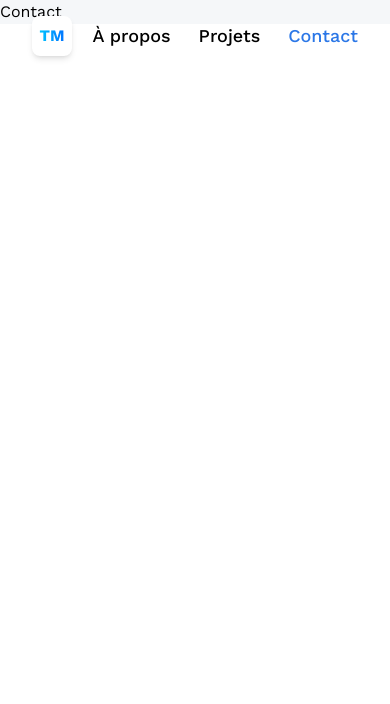
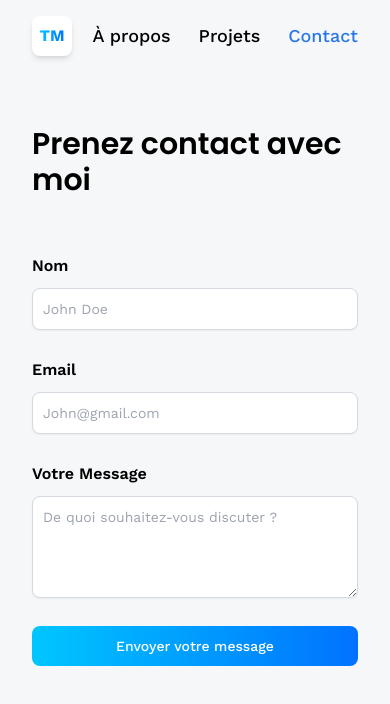
Before and after one commit to Ph4nToM00/portfolio_2023, a React (Vite) app: page /contact in a window 390 px wide. Shown: the top 704 px of the page. Built offline with nearby package versions, Linux system fonts and the light colour scheme.

Commit message:
portfolio 2023

```diff
--- /dev/null
+++ b/src/components/HomeInfo.jsx
@@ -0,0 +1,52 @@
+import React from 'react'
+import { Link } from 'react-router-dom'
+import arrow from '../assets/icons/arrow.svg'
+
+const InfoBox = ({ text, link, btnText }) => (
+  <div className='info-box'>
+    <p className='font-medium sm:text-xl text-center'>{text}</p>
+    <Link to={link} className='neo-brutalism-white neo-btn'>
+      {btnText}
+      <img src={arrow} className='w-4 h-4 object-contain'/>
+    </Link>
+  </div>
+);
+
+const renderContent = {
+  1: (
+    <h1 className='sm:text-xl sm:leading-snug text-center neo-brutalism-blue py-4 px-8 text-white mx-5'>
+      Bonjour, je m'appelle <span className='font-semibold'>Tristan</span> 👋🏻
+      <br />
+       Je suis développeur fullstack en France 🇫🇷
+    </h1>
+  ),
+  2: (
+    <InfoBox
+      text="j'ai acquis de nombreuses compétences en cours de route."
+      link='/about'
+      btnText='En savoir plus à propos de moi'
+    />
+  ),
+  3: (
+    <InfoBox
+      text="J'ai mené à bien de nombreux projets au fil du temps. Curieux de connaître l'impact ?"
+      link='/projects'
+      btnText='Visitez mon portfolio'
+    />
+  ),
+  4: (
+    <InfoBox
+      text="Vous avez besoin d'un projet ou vous cherchez un développeur ? je suis à quelques clics de souris."
+      link='/contact'
+      btnText='Parlons-en !'
+    />
+  ),
+}
+
+
+
+const HomeInfo = ({ currentStage }) => {
+  return renderContent[currentStage] || null;
+}
+
+export default HomeInfo
--- a/src/pages/Contact.jsx
+++ b/src/pages/Contact.jsx
@@ -1,7 +1,51 @@
+import React, { useState } from 'react'
+
+
 
 const Contact = () => {
+
+  const [form, setForm] = useState({ name: '', email: '', message: '' });
+  const [isLoading, setIsLoading] = useState(false);
+
+  const handleChange = () => {};
+  const handleFocus = () => {};
+  const handleBlur = () => {};
+
   return (
-    <div>Contact</div>
+    <section className="relative flex lg:flex-row flex-col max-container">
+      <div className="flex-1 min-w-[50%] flex flex-col">
+        <h1 className="head-text">Prenez contact avec moi</h1>
+
+        <form className="w-full flex flex-col gap-7 mt-14">
+          <label className="text-balck-500 font-semibold">Nom
+          <input type="text" name="name" className="input" placeholder="John Doe" required
+            value={form.name}
+            onChange={handleChange}
+            onFocus={handleFocus}
+            onBlur={handleBlur}
+
+          />
+          </label>
+          <label className="text-balck-500 font-semibold">Email
+          <input type="email" name="email" className="input" placeholder="John@gmail.com" required
+            value={form.email}
+            onChange={handleChange}
+            onFocus={handleFocus}
+            onBlur={handleBlur}
+          />
+          </label>
+          <label className="text-balck-500 font-semibold">Votre Message
+          <textarea type="text" name="message" rows={4} className="textarea" placeholder="De quoi souhaitez-vous discuter ? " required
+            value={form.message}
+            onChange={handleChange}
+            onFocus={handleFocus}
+            onBlur={handleBlur}
+          />
+          </label>
+          <button type='submit' className="btn" disabled={isLoading} onFocus={handleFocus} onBlur={handleBlur}>{isLoading ? 'Envoi en cours ...' : 'Envoyer votre message'}</button>
+        </form>
+      </div>
+    </section>
   )
 }
 
--- a/src/pages/Home.jsx
+++ b/src/pages/Home.jsx
@@ -1,5 +1,7 @@
 import { Canvas } from "@react-three/fiber"
 import { Suspense, useState } from "react"
+
+import HomeInfo from "../components/HomeInfo"
 import Loader from "../components/Loader"
 
 import Island from "../models/Island"
@@ -7,9 +9,7 @@ import Sky from "../models/Sky"
 import Bird from "../models/Bird"
 import Plane from "../models/Plane"
 
-{/* <div className="absolute top-28 left-0 right-0 z-10 flex items-center justify-center">
-            POPUP
-        </div>  */}
+
 
 const Home = () => {
     const [isRotating, setIsRotating] = useState(false);
@@ -52,6 +52,9 @@ const Home = () => {
 
     return (
         <section className="w-full h-screen remative">
+            <div className="absolute top-28 left-0 right-0 z-10 flex items-center justify-center">
+                {currentStage && <HomeInfo currentStage={currentStage} />}
+            </div>
             <Canvas className={`w-ful h-screen bg-transparent ${isRotating ? 'cursor-grabbing' : 'cursor-grab'}`} camera={{ near: 0.1, far: 1000 }}>
                 <Suspense fallback={<Loader />}>
                     <directionalLight position={[1, 1, 1]} intensity={2} />
```
Also changed, not shown: 1 other file (tests, documents, lock files or other folders).
